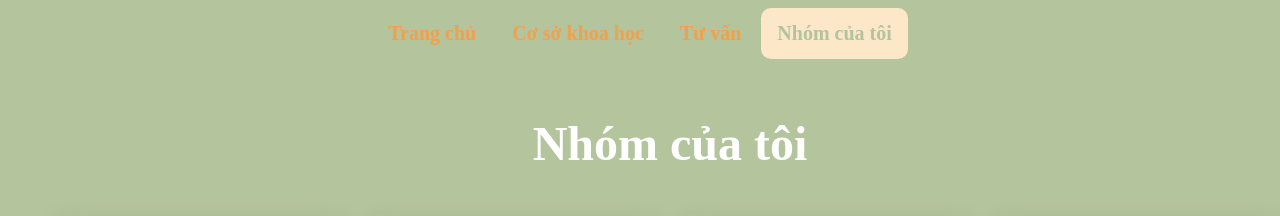
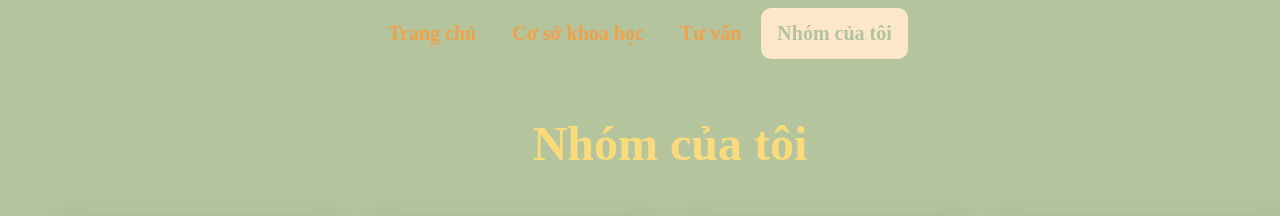
Before and after one commit to Tung912k7/biosinh, a plain HTML site: page team.html in a window 1280 px wide. Shown: the top 216 px of the page. Drawn offline with Linux system fonts and the light colour scheme.

Commit message:
Update team.html

```diff
--- a/team.html
+++ b/team.html
@@ -20,7 +20,7 @@
         </ul>
     </div>
     <div class="responsive-container-block container">
-        <p class="text-blk team-head-text" style="color: white;">
+        <p class="text-blk team-head-text" style="color: #fadb7b;">
           Nhóm của tôi
         </p>
         <div class="responsive-container-block">
```
